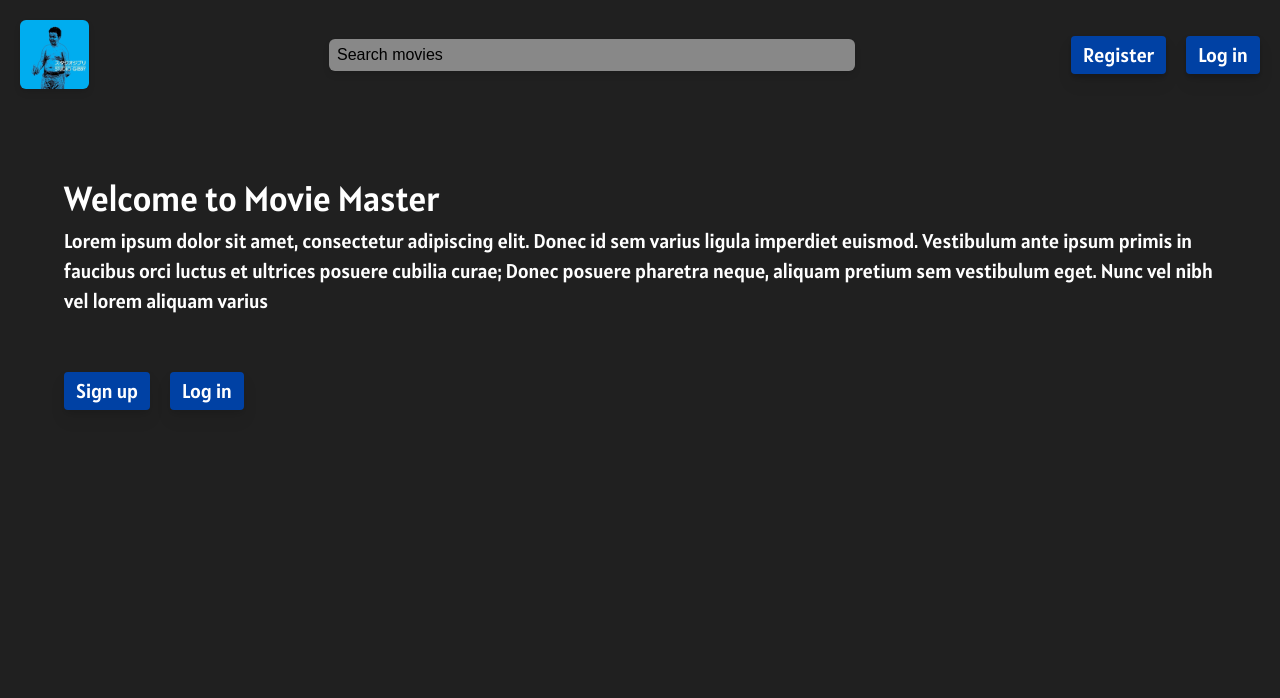
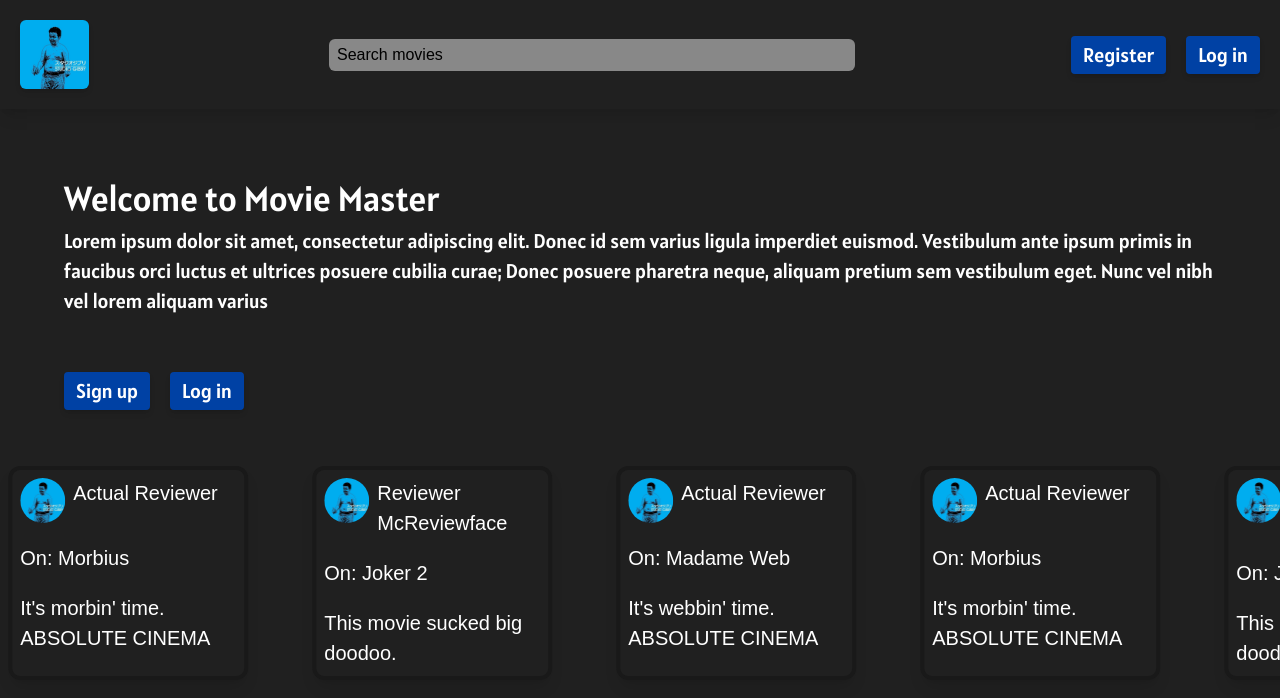
Before and after one commit to Team-Drop-Database/MovieMasters-fe, a Next.js app: page / in a window 1280 px wide. Shown: the top 698 px of the page. Built offline with nearby package versions, Linux system fonts and the light colour scheme; a web font is replaced by a local one.

Commit message:
feature: automatically scrolling reviews work

```diff
--- a/src/app/globals.css
+++ b/src/app/globals.css
@@ -1,6 +1,10 @@
 @tailwind base;
 @tailwind components;
 @tailwind utilities;
+
+* {
+  box-sizing: border-box;
+}
 
 :root {
   --white: #FFFFFF;
@@ -26,3 +30,8 @@ p {
   font-family: var(--font-alatsi);
   font-size: 20px;
 }
+
+p.details {
+  font-family: var(--font-jura);
+  font-size: 20px;
+}
--- a/src/app/page.tsx
+++ b/src/app/page.tsx
@@ -1,18 +1,85 @@
 "use client"
+import React from "react";
 import { Button } from "@/components/generic/Button";
 import { navigateToLogin, navigateToSignup } from "@/utils/navigation/HomeNavigation";
+import gibby from "@/assets/images/studio_gibby.jpeg"
+import Image from "next/image";
 
 export default function Home() {
   return (
-    <main className="p-[4rem] flex flex-col gap-14 font-[family-name:var(--font-alatsi)]">
-      <div className="flex flex-col">
+    <main className="flex flex-col gap-14 font-[family-name:var(--font-alatsi)]">
+      <div className="mx-[4rem] mt-[4rem] flex flex-col">
         <h1>Welcome to Movie Master</h1>
         <p>Lorem ipsum dolor sit amet, consectetur adipiscing elit. Donec id sem varius ligula imperdiet euismod. Vestibulum ante ipsum primis in faucibus orci luctus et ultrices posuere cubilia curae; Donec posuere pharetra neque, aliquam pretium sem vestibulum eget. Nunc vel nibh vel lorem aliquam varius</p>
       </div>
-      <div className="flex gap-5">
+      <div className="mx-[4rem] flex gap-5">
         <Button text="Sign up" onClick={navigateToSignup} />
         <Button text="Log in" onClick={navigateToLogin} />
       </div>
+      <ReviewList />
     </main>
   );
 }
+
+function ReviewList() {
+  const reviews: ReviewItemProps[] = [
+    { reviewerName: "Reviewer McReviewface", movieName: "Joker 2", starAmount: 1, reviewBody: "This movie sucked big doodoo." },
+    { reviewerName: "Actual Reviewer", movieName: "Madame Web", starAmount: 5, reviewBody: "It\'s webbin\' time. ABSOLUTE CINEMA" },
+    { reviewerName: "Actual Reviewer", movieName: "Morbius", starAmount: 5, reviewBody: "It\'s morbin\' time. ABSOLUTE CINEMA" },
+  ]
+  const [reviewList, setReviewList] = React.useState<ReviewItemProps[]>([])
+  const sliderRef = React.useRef<HTMLDivElement>(null)
+
+  React.useEffect(() => {
+    if (sliderRef.current == null) return
+    const minimumReviewAmount = 10
+    const multiplier = Math.round(minimumReviewAmount / reviews.length) * 2
+    let newReviews: ReviewItemProps[] = []
+    for (let i = 1; i <= multiplier; i++) {
+      newReviews.push(...reviews)
+    }
+    setReviewList(newReviews)
+  }, [sliderRef.current])
+
+  return (
+    <div className="h-60 overflow-hidden mb-[4rem]">
+      <div ref={sliderRef} className={`animate-slide w-fit flex gap-16`}>
+        { reviewList.map((review, index) => {
+          return <ReviewItem
+            reviewerName={review.reviewerName}
+            movieName={review.movieName}
+            starAmount={review.starAmount}
+            reviewBody={review.reviewBody}
+            key={index}
+          />
+        })}
+      </div>
+    </div>
+  )
+}
+
+type ReviewItemProps = {
+  reviewerName: string,
+  movieName: string,
+  starAmount: number,
+  reviewBody: string,
+}
+
+function ReviewItem(props: ReviewItemProps) {
+  return (
+    <div className="slide w-60 p-2 shrink-0 flex flex-col rounded-xl shadow-lg border-background_secondary border-4 gap-5">
+      <div className="flex items-start gap-2">
+        <Image
+          src={gibby}
+          width={45}
+          height={45}
+          alt="Profile picture"
+          className="rounded-full"
+        />
+        <p className="details grow">{props.reviewerName}</p>
+      </div>
+      <p className="details">On: {props.movieName}</p>
+      <p className="details">{props.reviewBody}</p>
+    </div>
+  )
+}
--- a/src/components/Header.tsx
+++ b/src/components/Header.tsx
@@ -3,24 +3,33 @@ import React from "react"
 import Image from "next/image"
 import logo from "@/assets/images/studio_gibby.jpeg"
 import { Button } from "./generic/Button"
+import { navigateToWatchlist } from "@/utils/navigation/HomeNavigation"
 
 export default function Header() {
+  const [isLoggedIn, setIsLoggedIn] = React.useState(false)
+
   return (
-    <header className="p-5 w-full flex items-center bg-primary drop-shadow-md font-[family-name:var(--font-alatsi)]">
+    <header className="p-5 w-full flex items-center bg-primary shadow-lg font-[family-name:var(--font-alatsi)]">
       <div className="flex grow items-center gap-[15rem]">
         <Image
           src={logo}
           width={69}
           height={69}
           alt="logo"
-          className="rounded-md drop-shadow-m"
+          className="rounded-md shadow-md"
         />
         <SearchBar className="w-1/2" />
       </div>
-      <div className="flex gap-5">
-        <Button text="Register" onClick={() => console.log("Navigate to register")}/>
-        <Button text="Log in" onClick={() => console.log("Navigate to Login")}/>
-      </div>
+      { isLoggedIn ?
+        <div className="flex gap-5 items-center">
+          <Button text="My Watchlist" onClick={navigateToWatchlist} />
+          <ProfileButton />
+        </div> :
+        <div className="flex gap-5">
+          <Button text="Register" onClick={() => console.log("Navigate to register")}/>
+          <Button text="Log in" onClick={() => console.log("Navigate to Login")}/>
+        </div>
+      }
     </header>
   )
 }
@@ -47,3 +56,21 @@ function SearchBar(props: SearchBarProps) {
 function onConfirmSearch(input: string) {
   console.log(`Search for ${input}`)
 }
+
+function ProfileButton() {
+  /* TODO: add dropdown functionality */
+  return (
+    <div className="flex items-center gap-5 rounded-lg p-2 hover:cursor-pointer hover:bg-background_secondary duration-300 hover:duration-300">
+      <p className="details">
+        Username  {/* TODO: Username will be injected once known */}
+      </p>
+      <Image
+        src={logo}
+        width={55}
+        height={55}
+        alt="Profile"
+        className="rounded-full shadow-md"
+      />
+    </div>
+  )
+}
--- a/src/components/generic/Button.tsx
+++ b/src/components/generic/Button.tsx
@@ -9,7 +9,7 @@ export function Button(props: ButtonProps) {
   return (
     <p
       onClick={props.onClick}
-      className="drop-shadow-lg rounded px-3 py-1 bg-accent_blue hover:bg-accent_blue_active hover:duration-300 duration-300 hover:cursor-pointer font-[family-name:var(--font-alatsi)]"
+      className="flex items-center shadow-md rounded px-3 py-1 bg-accent_blue hover:bg-accent_blue_active hover:duration-300 duration-300 hover:cursor-pointer font-[family-name:var(--font-alatsi)]"
     >
       {props.text}
     </p>
--- a/src/utils/navigation/HomeNavigation.ts
+++ b/src/utils/navigation/HomeNavigation.ts
@@ -7,3 +7,7 @@ export function navigateToSignup() {
 export function navigateToLogin() {
   redirect("/signin")
 }
+
+export function navigateToWatchlist() {
+  redirect("/mywatchlist")
+}
--- a/tailwind.config.ts
+++ b/tailwind.config.ts
@@ -17,6 +17,15 @@ export default {
         light_grey: "var(--light-grey)",
         light_grey_active: "var(--light-grey-active)",
       },
+      animation: {
+        slide: "slide 25s linear infinite"
+      },
+      keyframes: {
+        slide: {
+          "0%": { transform: "translateX(0)" },
+          "100%": { transform: "translateX(calc(-50% - 2rem))" },
+        },
+      },
     },
   },
   plugins: [],
```
